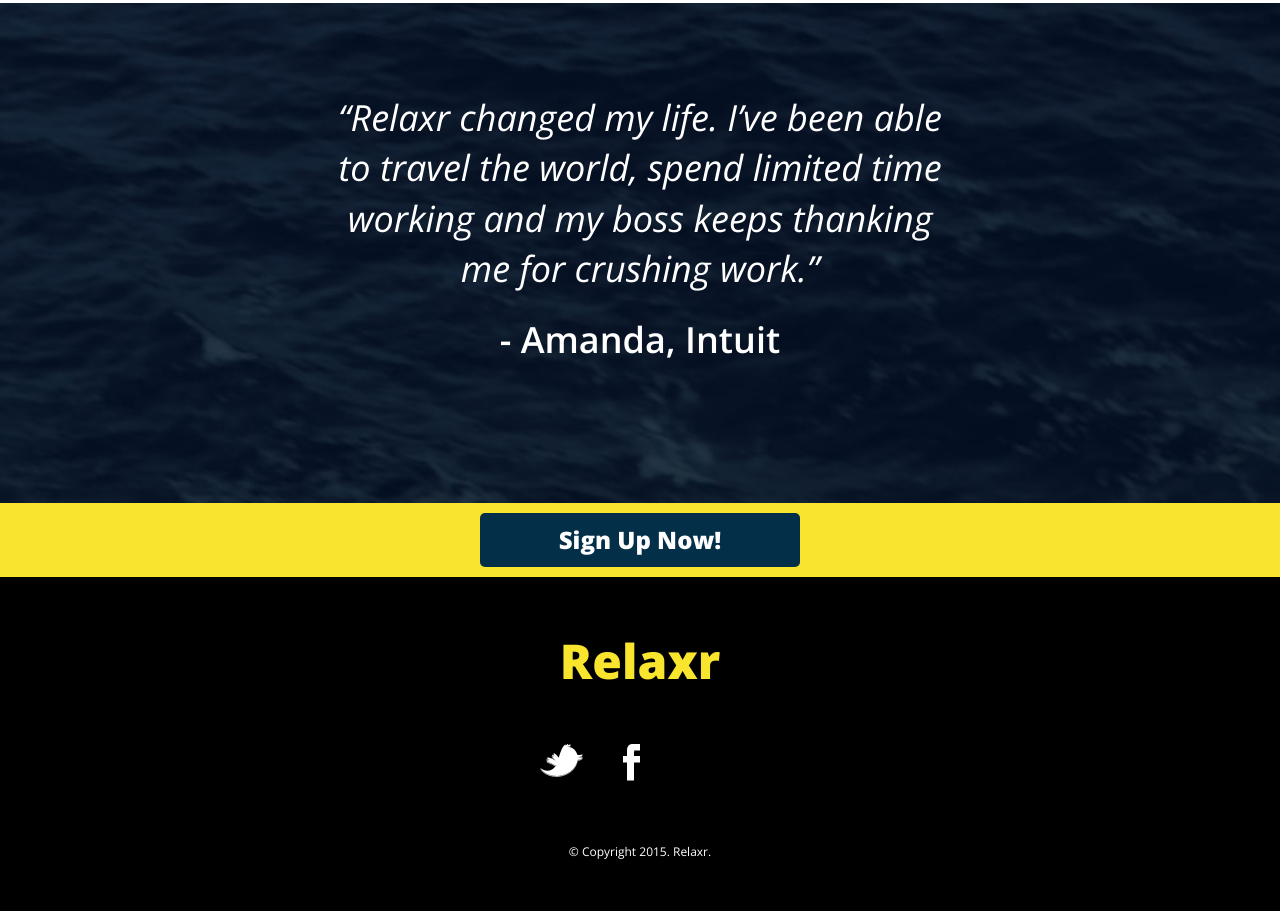
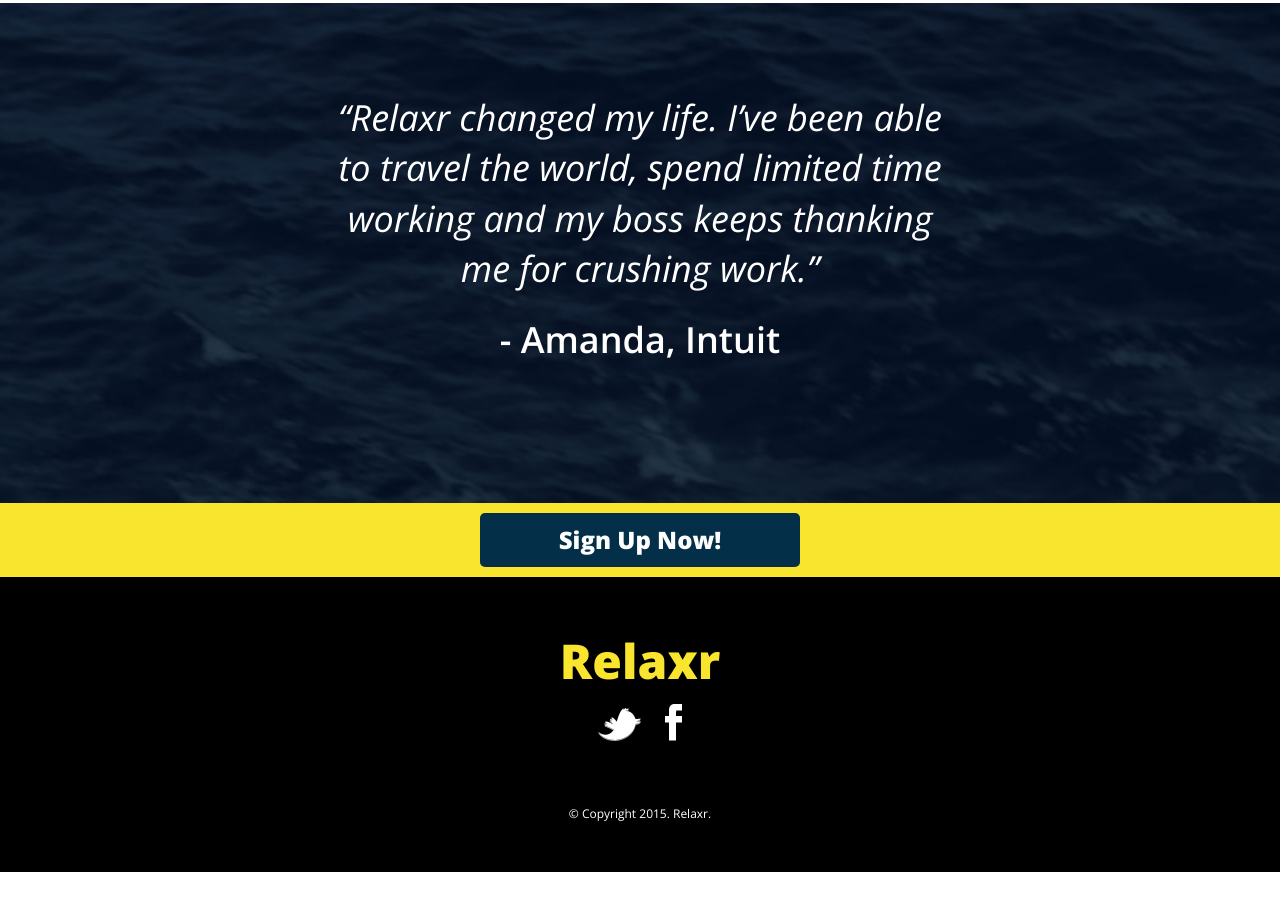
Before and after one commit to jamiehy/homework, a plain HTML site: page week-2/faizmaricar/index.html in a window 1280 px wide. Shown: the part 997-1908 px from the top of the page. After the commit the page ends 1869 px from the top, so only its background shows below. Drawn offline with nearby package versions, Linux system fonts and the light colour scheme.

Commit message:
adjusted social icons

```diff
--- a/week-2/faizmaricar/css/style.css
+++ b/week-2/faizmaricar/css/style.css
@@ -79,6 +79,7 @@ header h1{
   margin: 0 auto;
 }
 header h2{
+  text-align: center;
   font-weight: 600;
   font-size: 40px;
   width: 75%;
@@ -95,6 +96,7 @@ header p{
   text-align: center;
   color: black;
   border-radius: 5px;
+
 }
 #benefits {
   color: white;
@@ -163,6 +165,7 @@ footer {
   background-color: black;
   color: #f9e42e;
   text-align: center;
+    align-content: center;
 
 }
 footer h1{
@@ -173,14 +176,12 @@ footer h1{
   padding-top: 50px;
 }
 footer ul{
-  width: 25%;
-  padding: 50px 40px;
-  margin: 0 auto;
+
 }
 footer li{
-  float: left;
-  list-style: none;
-  padding: 0px 20px;
+    list-style: none;
+    display: inline-block;
+    padding: 10px;
 }
 footer p{
   clear:both;
```
Also changed, not shown: week-2/faizmaricar/index.html (+3 -3 lines).
